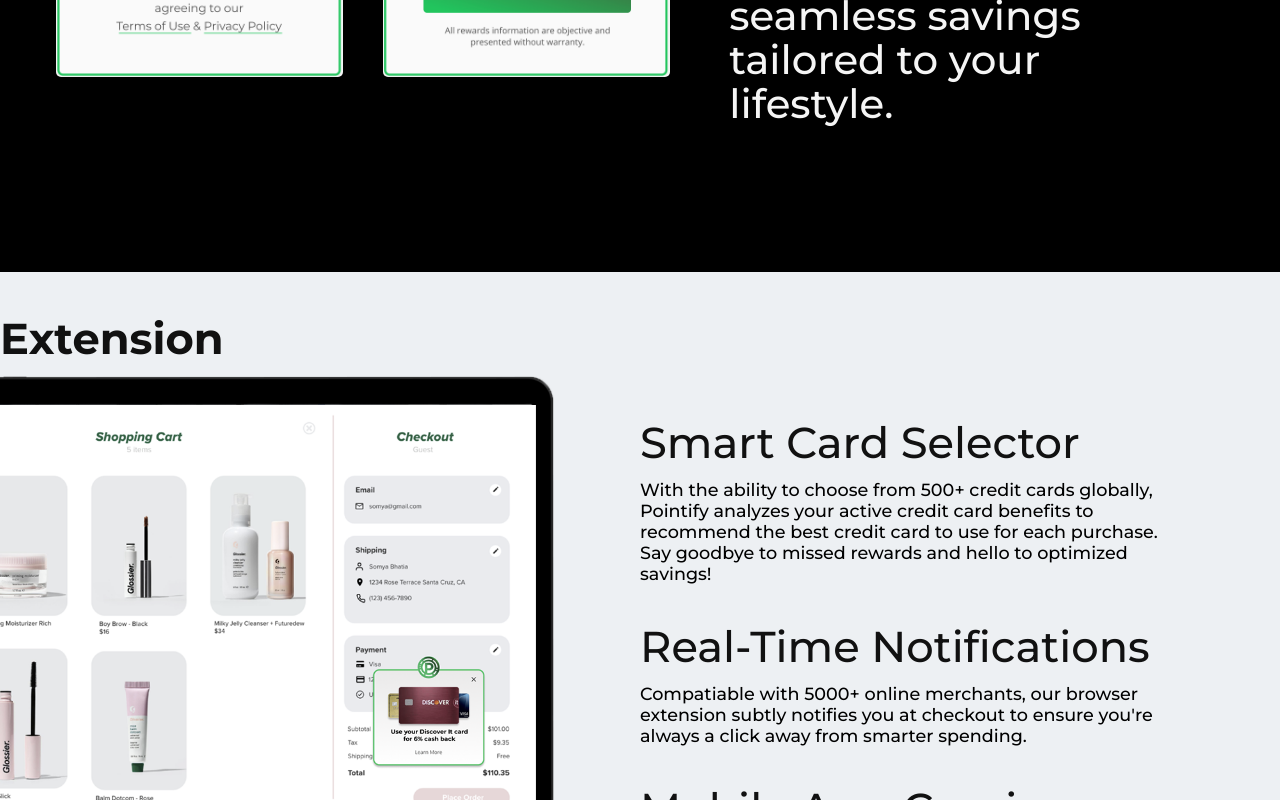
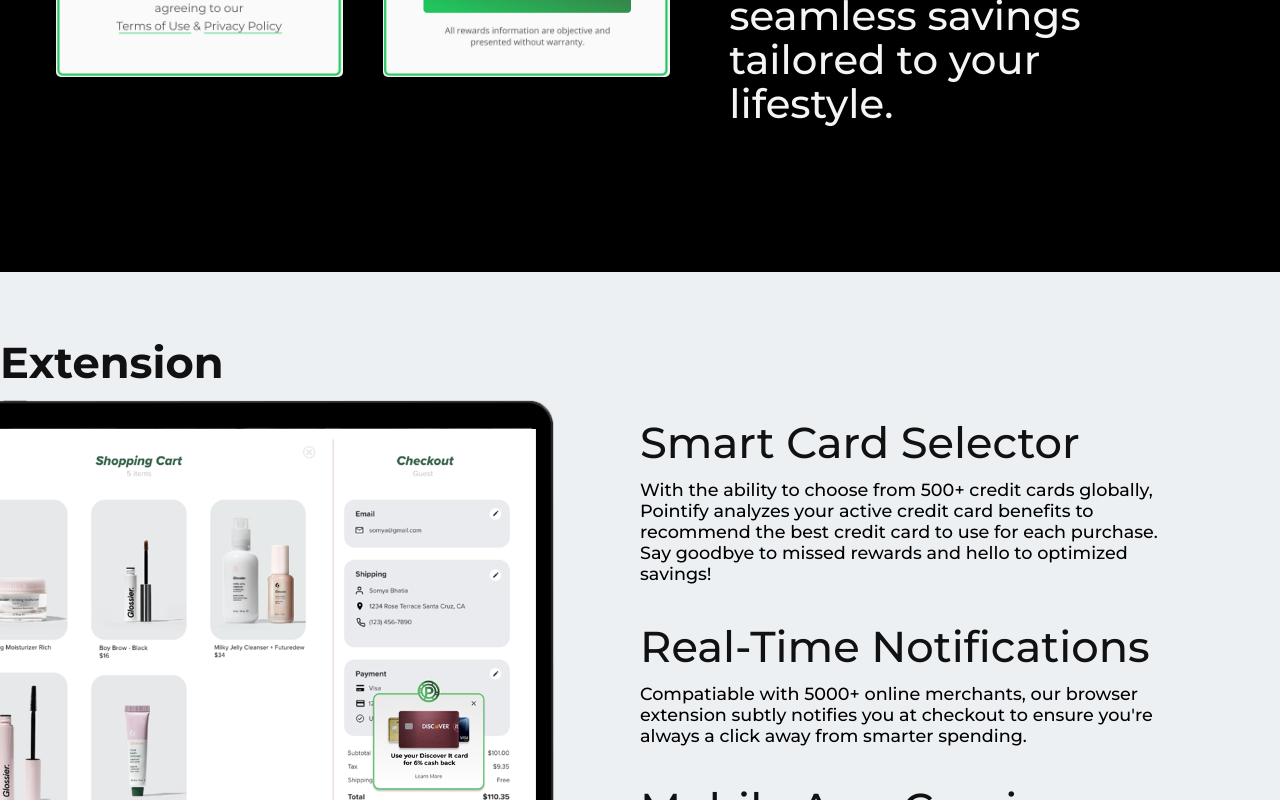
Before and after one commit to GermaineDeNigris/pointify, a React (Create React App) app: page / in a window 1280 px wide. Shown: the part 2156-2956 px from the top of the page. Built offline with nearby package versions, Linux system fonts and the light colour scheme.

Commit message:
updated features section alignment

```diff
--- a/src/Components/FeaturesSection.css
+++ b/src/Components/FeaturesSection.css
@@ -32,7 +32,7 @@
   width: 80%;
   position: absolute;
   right: 43%;
-  top: 307%;
+  top: 310%;
   transform: translateX(-100%);
   transition: transform 0.8s ease-out;
 }
@@ -44,7 +44,7 @@
 #features-header {
   position: absolute;
   right: 68%;
-  top: 304%;
+  top: 307%;
   font-weight: bold;
 }
 
```
